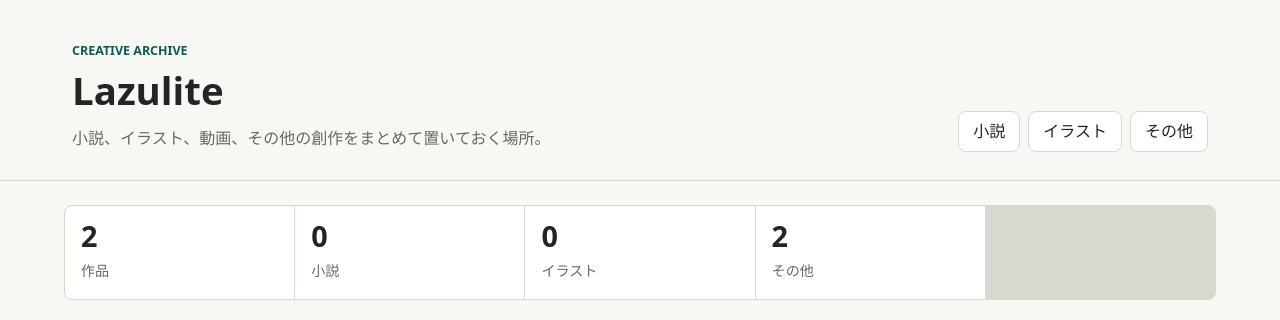
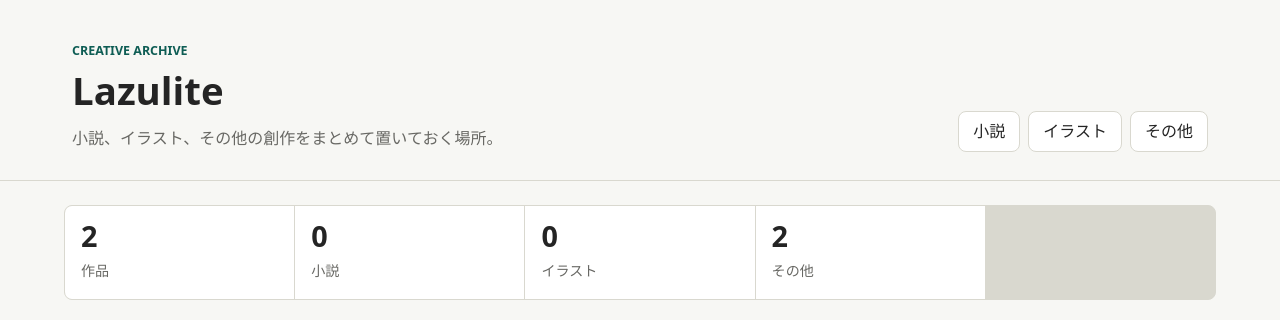
Before and after one commit to lazulite-ouka/lazulite-ouka.github.io, a Jekyll site: the page built from index.html, in a window 1280 px wide. Shown: the top 320 px of the page. Built offline with Jekyll 4.4.1, drawn with Linux system fonts in a browser that asks for light colours.

Commit message:
Update index.html

```diff
--- a/index.html
+++ b/index.html
@@ -18,7 +18,7 @@
         <p class="eyebrow">Creative Archive</p>
         <h1>Lazulite</h1>
         <p id="site-subtitle" class="lead">
-          小説、イラスト、動画、その他の創作をまとめて置いておく場所。
+          小説、イラスト、その他の創作をまとめて置いておく場所。
         </p>
       </div>
       <nav class="quick-nav" aria-label="主要リンク">
@@ -34,7 +34,7 @@
     {% assign others = works | where: "category", "other" %}
 
     <main class="archive-shell">
-      <section class="summary-panel" aria-label="概要">
+      <section class="summary-panel summary-panel-three" aria-label="概要">
         <div>
           <span class="summary-number">{{ works | size }}</span>
           <span class="summary-label">作品</span>
@@ -59,6 +59,7 @@
         {% assign group_key = group_parts[0] %}
         {% assign group_label = group_parts[1] %}
         {% assign group_works = works | where: "category", group_key %}
+        {% assign fallback_cover = "/assets/images/sample-" | append: group_key | append: ".png" %}
         <section class="work-section" id="{{ group_key }}">
           <div class="section-heading">
             <p class="eyebrow">{{ group_label }}</p>
@@ -72,7 +73,7 @@
                   {% if work.cover %}
                     <img src="{{ work.cover | relative_url }}" alt="{{ work.title }}のサムネイル" loading="lazy" />
                   {% else %}
-                    <img src="{{ '/assets/images/sample-novel.png' | relative_url }}" alt="{{ work.title }}のサムネイル" loading="lazy" />
+                    <img src="{{ fallback_cover | relative_url }}" alt="{{ work.title }}のサムネイル" loading="lazy" />
                   {% endif %}
                   <span class="card-body">
                     <span class="type-row">
```
